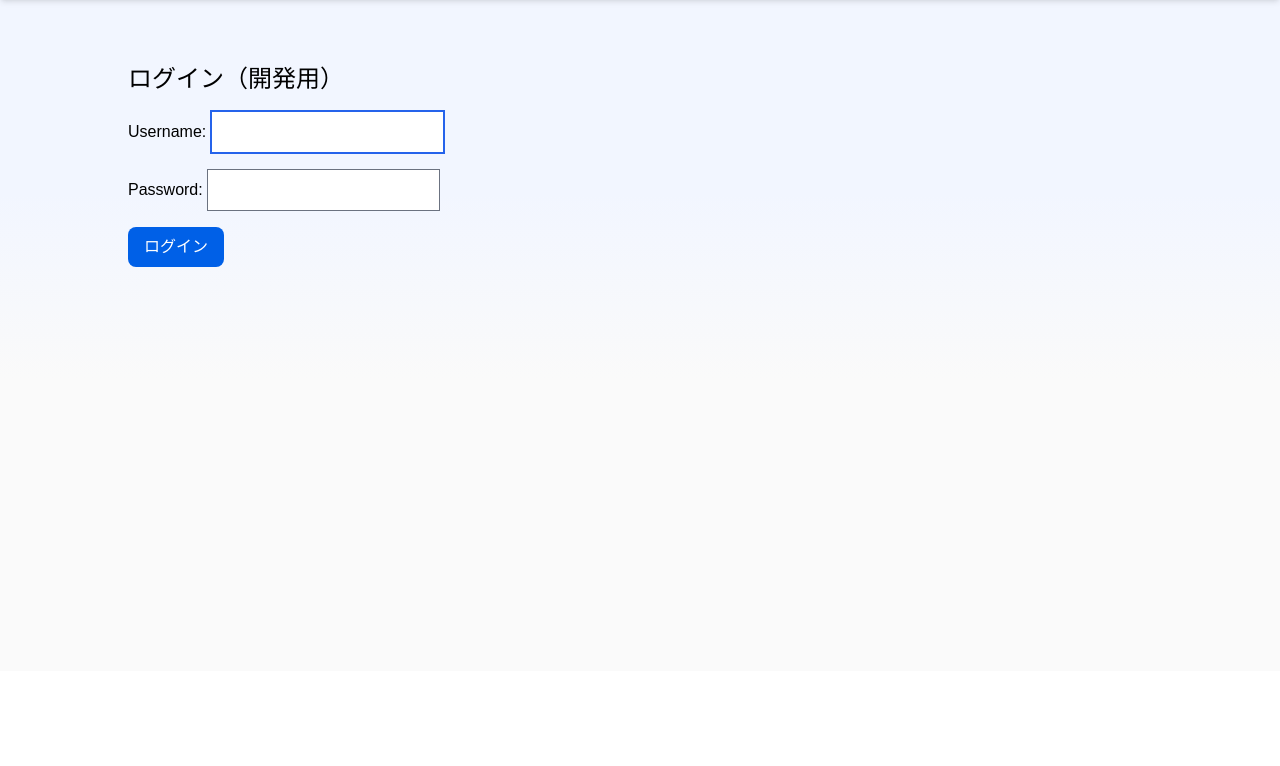
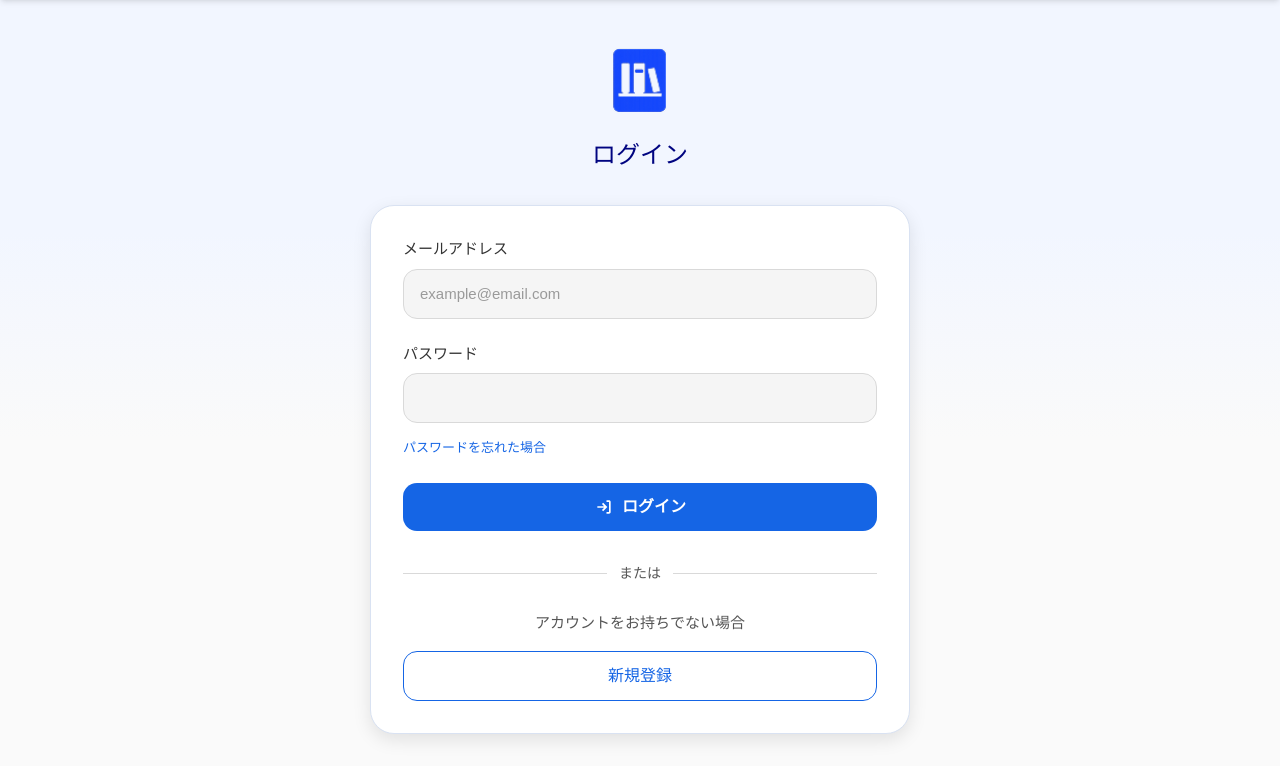
Before and after one commit to naoki-atjp/books-review-app, a Django app: page /accounts/login/ in a window 1280 px wide. Shown: the part 129-895 px from the top of the page. Before the commit the page ends 396 px from the top, so only its background shows below. Run offline with Django 4.2, Linux system fonts and the light colour scheme; some libraries are stand-ins or nearby versions; grey boxes are pictures that could not be loaded.

Commit message:
ログイン画面UIを構築

```diff
--- a/src/sample/templates/registration/login.html
+++ b/src/sample/templates/registration/login.html
@@ -1,17 +1,70 @@
 {% extends "base.html" %}
 {% block page_content %}
-<div class="wrapper pt-16">
-  <h1 class="text-2xl mb-4">ログイン（開発用）</h1>
+<div class="wrapper max-w-[540px] pt-12 mb-8">
+  <div class="mb-8 text-center">
+    <img src="../../static/img/logo-icon.png" alt="RevitHubのロゴアイコン" class="block w-16 mb-6 mx-auto">
+    <h1 class="flex items-center justify-center gap-2 text-[24px] text-[#000480] font-medium">
+      ログイン
+    </h1>
+  </div>
 
-  <form method="post" class="space-y-4">
+  <form method="post">
     {% csrf_token %}
 
-    <!-- Django標準のログインフォーム -->
-    {{ form.as_p }}
+    <div
+      class="rounded-[24px] border border-[#D9E2F2] bg-white px-6 py-7 shadow-[0_6px_18px_rgba(0,0,0,0.1)] md:px-8 md:py-8">
+      <div class="mb-6">
+        <!-- ラベル -->
+        <label for="id_username" class="mb-2 block text-[15px] font-medium text-[#333333]">
+          メールアドレス
+        </label>
 
-    <button type="submit" class="button px-4 py-2">
-      ログイン
-    </button>
+        <!-- 入力欄
+          Django標準ログインでは username にメールアドレスを使うことが多いので
+          name は username に設定
+        -->
+        <input type="email" name="username" id="id_username" placeholder="example@email.com"
+          class="w-full rounded-[14px] border border-[#D9D9D9] bg-[#F5F5F5] px-4 py-3 text-[15px] text-[#333333] placeholder:text-[#9A9A9A] outline-none transition focus:border-[#1565E5] focus:bg-white" />
+      </div>
+
+      <div class="mb-3">
+        <label for="id_password" class="mb-2 block text-[15px] font-medium text-[#333333]">
+          パスワード
+        </label>
+
+        <input type="password" name="password" id="id_password"
+          class="w-full rounded-[14px] border border-[#D9D9D9] bg-[#F5F5F5] px-4 py-3 text-[15px] text-[#333333] outline-none transition focus:border-[#1565E5] focus:bg-white" />
+      </div>
+
+      <div class="mb-6">
+        <a href="#" class="text-[13px] font-medium text-[#1565E5] hover:underline">
+          パスワードを忘れた場合
+        </a>
+      </div>
+
+      <button type="submit"
+        class="mb-8 flex w-full items-center justify-center gap-2 rounded-[14px] bg-[#1565E5] px-5 py-3 text-[16px] font-bold text-white transition hover:opacity-90">
+        <img src="../../static/img/login.svg" alt="" class="w-5">
+        <span>ログイン</span>
+      </button>
+
+      <div class="mb-7 flex items-center justify-center gap-3">
+        <div class="h-px flex-1 bg-[#D9D9D9]"></div>
+        <p class="text-[14px] text-[#555555]">または</p>
+        <div class="h-px flex-1 bg-[#D9D9D9]"></div>
+      </div>
+
+      <div class="text-center">
+        <p class="mb-4 text-[15px] text-[#555555]">
+          アカウントをお持ちでない場合
+        </p>
+
+        <a href="#"
+          class="flex w-full items-center justify-center rounded-[14px] border border-[#1565E5] bg-white px-5 py-3 text-[16px] text-[#1565E5] transition hover:bg-[#F7FAFF]">
+          新規登録
+        </a>
+      </div>
+    </div>
   </form>
 </div>
 {% endblock %}
--- a/src/sample/theme/static/css/dist/styles.css
+++ b/src/sample/theme/static/css/dist/styles.css
@@ -1020,19 +992,9 @@ a {
   z-index: 9999;
 }
 
-.my-10 {
-  margin-top: 2.5rem;
-  margin-bottom: 2.5rem;
-}
-
-.my-1 {
-  margin-top: 0.25rem;
-  margin-bottom: 0.25rem;
-}
-
-.my-4 {
-  margin-top: 1rem;
-  margin-bottom: 1rem;
+.mx-auto {
+  margin-left: auto;
+  margin-right: auto;
 }
 
 .my-6 {
@@ -1122,6 +1088,50 @@ a {
 
 .mt-8 {
   margin-top: 2rem;
+}
+
+.mb-7 {
+  margin-bottom: 1.75rem;
+}
+
+.ml-0 {
+  margin-left: 0px;
+}
+
+.ml-\[\] {
+  margin-left: ;
+}
+
+.ml-\[-\] {
+  margin-left: -;
+}
+
+.ml-\[-1\] {
+  margin-left: -1;
+}
+
+.ml-\[-10\] {
+  margin-left: -10;
+}
+
+.ml-\[-10p\] {
+  margin-left: -10p;
+}
+
+.ml-\[-10px\] {
+  margin-left: -10px;
+}
+
+.ml-\[-1px\] {
+  margin-left: -1px;
+}
+
+.ml-\[-px\] {
+  margin-left: -px;
+}
+
+.ml-\[-4px\] {
+  margin-left: -4px;
 }
 
 .line-clamp-2 {
@@ -1225,6 +1235,18 @@ a {
   height: 100%;
 }
 
+.h-px {
+  height: 1px;
+}
+
+.h-1 {
+  height: 0.25rem;
+}
+
+.h-16 {
+  height: 4rem;
+}
+
 .max-h-\[86vh\] {
   max-height: 86vh;
 }
@@ -1241,6 +1263,10 @@ a {
   width: 2.75rem;
 }
 
+.w-16 {
+  width: 4rem;
+}
+
 .w-2 {
   width: 0.5rem;
 }
@@ -1339,6 +1377,42 @@ a {
 
 .max-w-\[820px\] {
   max-width: 820px;
+}
+
+.max-w-\[720px\] {
+  max-width: 720px;
+}
+
+.max-w-\[72px\] {
+  max-width: 72px;
+}
+
+.max-w-\[7px\] {
+  max-width: 7px;
+}
+
+.max-w-\[px\] {
+  max-width: px;
+}
+
+.max-w-\[4px\] {
+  max-width: 4px;
+}
+
+.max-w-\[46px\] {
+  max-width: 46px;
+}
+
+.max-w-\[460px\] {
+  max-width: 460px;
+}
+
+.max-w-\[54px\] {
+  max-width: 54px;
+}
+
+.max-w-\[540px\] {
+  max-width: 540px;
 }
 
 .flex-1 {
@@ -1538,6 +1616,14 @@ a {
   border-radius: 0.75rem;
 }
 
+.rounded-\[14px\] {
+  border-radius: 14px;
+}
+
+.rounded-\[24px\] {
+  border-radius: 24px;
+}
+
 .border {
   border-width: 1px;
 }
@@ -1576,6 +1662,11 @@ a {
   border-color: rgb(11 99 230 / var(--tw-border-opacity));
 }
 
+.border-\[\#1565E5\] {
+  --tw-border-opacity: 1;
+  border-color: rgb(21 101 229 / var(--tw-border-opacity));
+}
+
 .border-\[\#2F6FED\] {
   --tw-border-opacity: 1;
   border-color: rgb(47 111 237 / var(--tw-border-opacity));
@@ -1615,6 +1706,11 @@ a {
   border-color: rgb(217 217 217 / var(--tw-border-opacity));
 }
 
+.border-\[\#D9E2F2\] {
+  --tw-border-opacity: 1;
+  border-color: rgb(217 226 242 / var(--tw-border-opacity));
+}
+
 .border-\[\#DAE7FF\] {
   --tw-border-opacity: 1;
   border-color: rgb(218 231 255 / var(--tw-border-opacity));
@@ -1715,11 +1811,21 @@ a {
   background-color: rgb(11 99 230 / var(--tw-bg-opacity));
 }
 
+.bg-\[\#1565E5\] {
+  --tw-bg-opacity: 1;
+  background-color: rgb(21 101 229 / var(--tw-bg-opacity));
+}
+
 .bg-\[\#2F6FED\] {
   --tw-bg-opacity: 1;
   background-color: rgb(47 111 237 / var(--tw-bg-opacity));
 }
 
+.bg-\[\#D9D9D9\] {
+  --tw-bg-opacity: 1;
+  background-color: rgb(217 217 217 / var(--tw-bg-opacity));
+}
+
 .bg-\[\#DCEBFF\] {
   --tw-bg-opacity: 1;
   background-color: rgb(220 235 255 / var(--tw-bg-opacity));
@@ -1753,6 +1859,11 @@ a {
 .bg-\[\#F2F6FF\] {
   --tw-bg-opacity: 1;
   background-color: rgb(242 246 255 / var(--tw-bg-opacity));
+}
+
+.bg-\[\#F5F5F5\] {
+  --tw-bg-opacity: 1;
+  background-color: rgb(245 245 245 / var(--tw-bg-opacity));
 }
 
 .bg-\[\#F7D6D6\] {
@@ -1875,6 +1986,11 @@ a {
   padding-right: 1rem;
 }
 
+.px-5 {
+  padding-left: 1.25rem;
+  padding-right: 1.25rem;
+}
+
 .px-6 {
   padding-left: 1.5rem;
   padding-right: 1.5rem;
@@ -1920,6 +2036,11 @@ a {
   padding-bottom: 1.5rem;
 }
 
+.py-7 {
+  padding-top: 1.75rem;
+  padding-bottom: 1.75rem;
+}
+
 .pb-12 {
   padding-bottom: 3rem;
 }
@@ -1946,6 +2067,10 @@ a {
 
 .pt-8 {
   padding-top: 2rem;
+}
+
+.pt-12 {
+  padding-top: 3rem;
 }
 
 .text-left {
@@ -1965,6 +2090,22 @@ a {
   line-height: 2rem;
 }
 
+.text-\[14px\] {
+  font-size: 14px;
+}
+
+.text-\[16px\] {
+  font-size: 16px;
+}
+
+.text-\[18px\] {
+  font-size: 18px;
+}
+
+.text-\[20px\] {
+  font-size: 20px;
+}
+
 .text-base {
   font-size: 1rem;
   line-height: 1.5rem;
@@ -1990,6 +2131,18 @@ a {
   line-height: 1rem;
 }
 
+.text-\[13px\] {
+  font-size: 13px;
+}
+
+.text-\[15px\] {
+  font-size: 15px;
+}
+
+.text-\[24px\] {
+  font-size: 24px;
+}
+
 .font-bold {
   font-weight: 700;
 }
@@ -2061,6 +2214,11 @@ a {
   color: rgb(17 17 17 / var(--tw-text-opacity));
 }
 
+.text-\[\#1565E5\] {
+  --tw-text-opacity: 1;
+  color: rgb(21 101 229 / var(--tw-text-opacity));
+}
+
 .text-\[\#222\] {
   --tw-text-opacity: 1;
   color: rgb(34 34 34 / var(--tw-text-opacity));
@@ -2069,6 +2227,16 @@ a {
 .text-\[\#2F6FED\] {
   --tw-text-opacity: 1;
   color: rgb(47 111 237 / var(--tw-text-opacity));
+}
+
+.text-\[\#333333\] {
+  --tw-text-opacity: 1;
+  color: rgb(51 51 51 / var(--tw-text-opacity));
+}
+
+.text-\[\#555555\] {
+  --tw-text-opacity: 1;
+  color: rgb(85 85 85 / var(--tw-text-opacity));
 }
 
 .text-\[\#707070\] {
@@ -2180,6 +2354,12 @@ a {
 .shadow-sm {
   --tw-shadow: 0 1px 2px 0 rgb(0 0 0 / 0.05);
   --tw-shadow-colored: 0 1px 2px 0 var(--tw-shadow-color);
+  box-shadow: var(--tw-ring-offset-shadow, 0 0 #0000), var(--tw-ring-shadow, 0 0 #0000), var(--tw-shadow);
+}
+
+.shadow-\[0_6px_18px_rgba\(0\2c 0\2c 0\2c 0\.1\)\] {
+  --tw-shadow: 0 6px 18px rgba(0,0,0,0.1);
+  --tw-shadow-colored: 0 6px 18px var(--tw-shadow-color);
   box-shadow: var(--tw-ring-offset-shadow, 0 0 #0000), var(--tw-ring-shadow, 0 0 #0000), var(--tw-shadow);
 }
 
@@ -2258,6 +2438,16 @@ a {
 
 /* グローバルCSSを記述 */
 
+.placeholder\:text-\[\#9A9A9A\]::-moz-placeholder {
+  --tw-text-opacity: 1;
+  color: rgb(154 154 154 / var(--tw-text-opacity));
+}
+
+.placeholder\:text-\[\#9A9A9A\]::placeholder {
+  --tw-text-opacity: 1;
+  color: rgb(154 154 154 / var(--tw-text-opacity));
+}
+
 .placeholder\:text-customGray::-moz-placeholder {
   --tw-text-opacity: 1;
   color: rgb(75 75 76 / var(--tw-text-opacity));
@@ -2619,6 +2824,16 @@ a {
   .md\:grid-cols-2 {
     grid-template-columns: repeat(2, minmax(0, 1fr));
   }
+
+  .md\:px-8 {
+    padding-left: 2rem;
+    padding-right: 2rem;
+  }
+
+  .md\:py-8 {
+    padding-top: 2rem;
+    padding-bottom: 2rem;
+  }
 }
 
 @media (min-width: 1024px) {
```
Also changed, not shown: other parts of src/sample/theme/static/css/dist/styles.css (+41 -28 lines), src/sample/static/img/login.svg (added), src/sample/static/img/logo-icon.png (added), src/sample/static/img/logo_text.svg (added).
